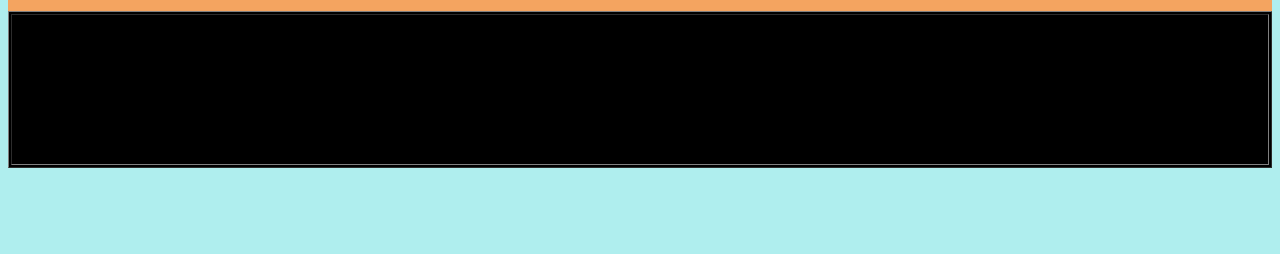
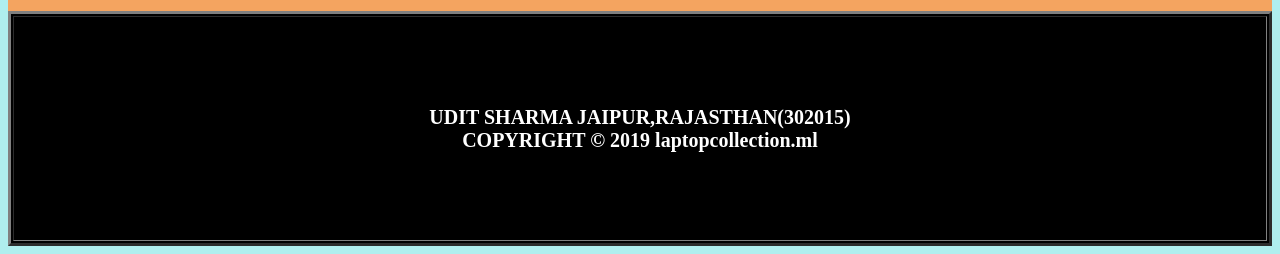
Before and after one commit to uditsharma566/mysite, a plain HTML site: page index.html in a window 1280 px wide. Shown: the part 3709-3963 px from the top of the page. Before the commit the page ends 3885 px from the top, so only its background shows below. Drawn offline with Linux system fonts and the light colour scheme.

Commit message:
Update index.html

```diff
--- a/index.html
+++ b/index.html
@@ -151,8 +151,8 @@
 <th><a hrf=" https://www.pricedekho.com/laptops/top-10-pentium-quad-core+laptops-price-list.html "><img src="  https://images-eu.ssl-images-amazon.com/images/G/31/img18/PC/Laptops-revamp/celeron.jpg" height="200" width="200" > </a></th></tr>
 
 </table>
-<TABLE BORDER="1" bgColor="black" height="20%" width="100%" style="color:white; font-size:20px;">
-	<th>  </th>
+<TABLE BORDER="3" bgColor="black" height="30%" width="100%" style="color:white; font-size:20px;" >
+	<th align="center">UDIT SHARMA JAIPUR,RAJASTHAN(302015)<BR><B>COPYRIGHT  © 2019 laptopcollection.ml  </B> </th>
 </table>
 </body>
 </html>
```
